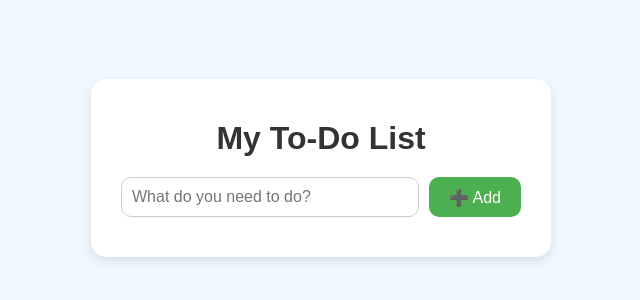
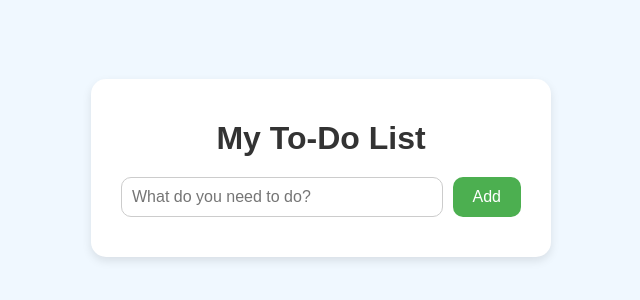
Before and after one commit to DeepanshuAI/To-do-ist, a plain HTML site: page index.html in a window 1280 px wide. Shown: the part 232-532 px from the top of the page, without its empty margins (319-959 px from the left). Drawn offline with Linux system fonts and the light colour scheme.

Commit message:
Update index.html

```diff
--- a/index.html
+++ b/index.html
@@ -11,7 +11,7 @@
         <h1> My To-Do List</h1>
         <div class="input-container">
             <input type="text" id="todoInput" placeholder="What do you need to do?">
-            <button class="add-btn" onclick="addTask()">➕ Add</button>
+            <button class="add-btn" onclick="addTask()"> Add</button>
         </div>
         <ul id="todoList" class="todo-list"></ul>
     </div>
```
